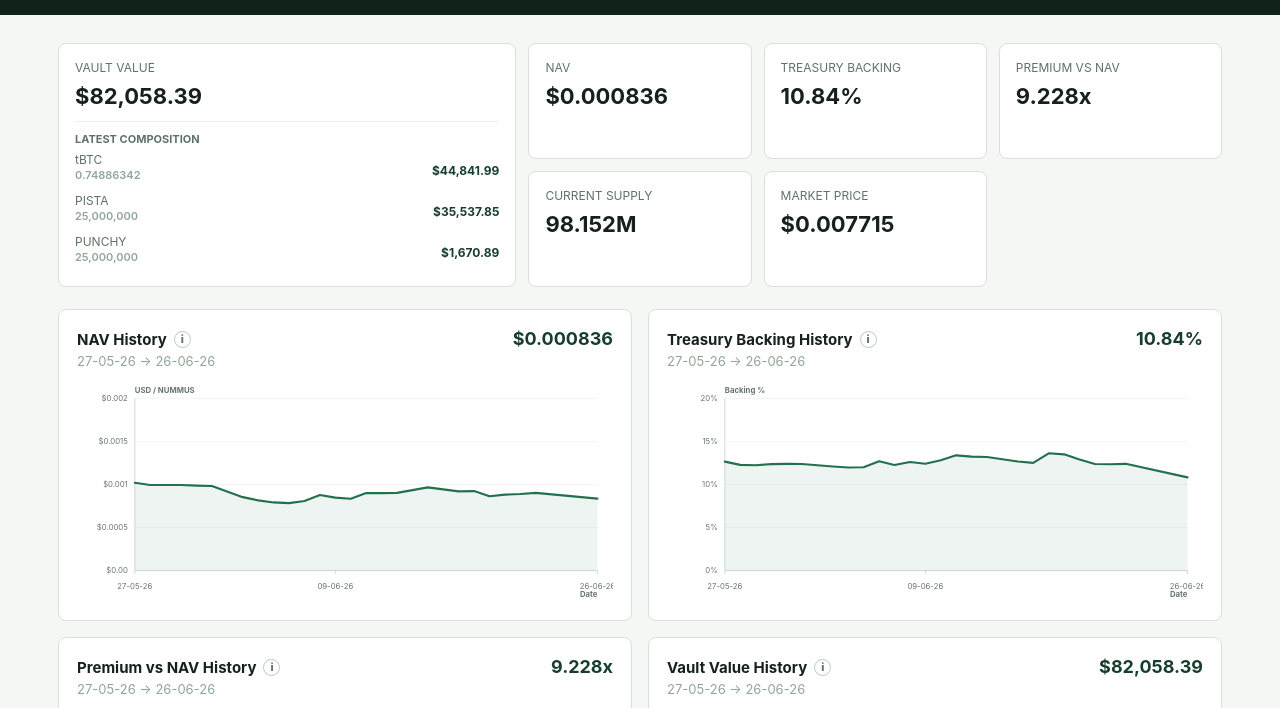
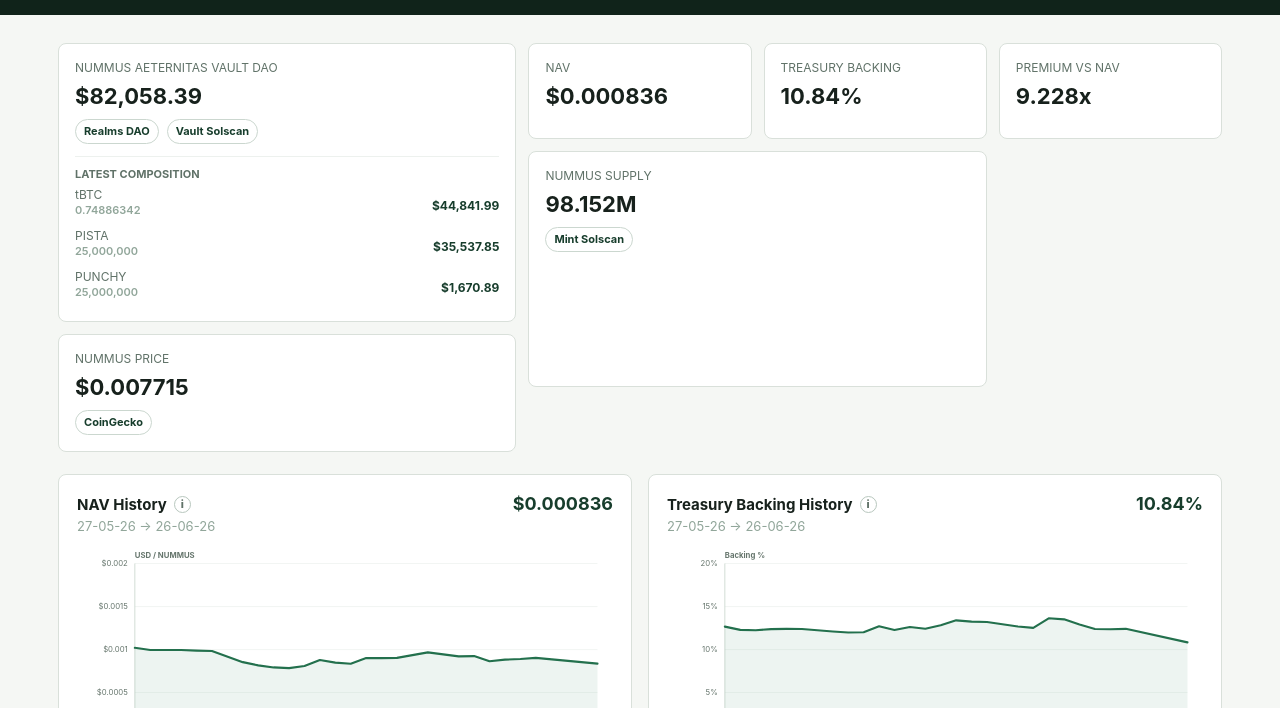
Before and after one commit to Happydao/nummus-nav-dashboard, a website built with Vite: page index.html in a window 1280 px wide. Shown: the part 83-791 px from the top of the page. Built offline with nearby package versions, Linux system fonts and the light colour scheme.

Commit message:
Add KPI source links

```diff
--- a/src/app/main.ts
+++ b/src/app/main.ts
@@ -6,6 +6,10 @@ import { latestRecord, loadHistory, type DailySnapshot, type SupplySnapshot } fr
 import { numberCompact, percent, ratio, tbtcAxis, usd, usdCompact } from "../utils/format.js";
 
 const app = document.querySelector<HTMLDivElement>("#app");
+const NUMMUS_MINT_URL = "https://solscan.io/token/9JK2U7aEkp3tWaFNuaJowWRgNys5DVaKGxWk73VT5ray";
+const REALMS_DAO_URL = "https://app.realms.today/dao/2Czvw7p29thfqNJznuicygBKxh33xoCMuGMH7zbPQ2gp";
+const VAULT_SOLSCAN_URL = "https://solscan.io/account/HtT3yMsAavLQYmd6VSbXSdbAefyZUrrFeEPoTPivde3s";
+const NUMMUS_COINGECKO_URL = "https://www.coingecko.com/en/search?query=NUMMUS";
 
 if (!app) {
   throw new Error("Missing #app root");
@@ -41,12 +45,19 @@ async function render(): Promise<void> {
       </header>
       <div class="content">
         <section class="kpis">
-          ${kpi("Vault Value", usd(latest?.vaultUsd ?? null), vaultComposition)}
+          ${kpi(
+            "Nummus Aeternitas Vault DAO",
+            usd(latest?.vaultUsd ?? null),
+            `${externalLinks([
+              ["Realms DAO", REALMS_DAO_URL],
+              ["Vault Solscan", VAULT_SOLSCAN_URL]
+            ])}${vaultComposition}`
+          )}
           ${kpi("NAV", usd(latest?.nav ?? null))}
           ${kpi("Treasury Backing", percent(latest?.backing ?? null))}
           ${kpi("Premium vs NAV", ratio(latest?.premium ?? null))}
-          ${kpi("Current Supply", numberCompact(latest?.supply ?? null))}
-          ${kpi("Market Price", usd(latest?.marketPrice ?? null))}
+          ${kpi("NUMMUS Supply", numberCompact(latest?.supply ?? null), externalLinks([["Mint Solscan", NUMMUS_MINT_URL]]))}
+          ${kpi("NUMMUS Price", usd(latest?.marketPrice ?? null), externalLinks([["CoinGecko", NUMMUS_COINGECKO_URL]]))}
         </section>
         ${
           unpricedCount > 0
@@ -172,6 +183,19 @@ function vaultCompositionDetails(record: DailySnapshot): string {
   `;
 }
 
+function externalLinks(links: Array<[string, string]>): string {
+  return `
+    <div class="kpi-links">
+      ${links
+        .map(
+          ([label, href]) =>
+            `<a href="${href}" target="_blank" rel="noreferrer">${escapeHtml(label)}</a>`
+        )
+        .join("")}
+    </div>
+  `;
+}
+
 function formatAssetAmount(amount: number | undefined): string {
   if (typeof amount !== "number" || !Number.isFinite(amount)) return "";
   const formatted = new Intl.NumberFormat("en-US", {
--- a/src/app/styles.css
+++ b/src/app/styles.css
@@ -125,6 +125,29 @@ body {
   border-top: 1px solid #edf1ee;
   margin-top: 4px;
   padding-top: 10px;
+}
+
+.kpi-links {
+  display: flex;
+  flex-wrap: wrap;
+  gap: 8px;
+  margin-top: 2px;
+}
+
+.kpi-links a {
+  border: 1px solid #cbd7cf;
+  border-radius: 999px;
+  color: #173d2c;
+  font-size: 11px;
+  font-weight: 700;
+  line-height: 1;
+  padding: 6px 8px;
+  text-decoration: none;
+  white-space: nowrap;
+}
+
+.kpi-links a:hover {
+  background: #edf4ef;
 }
 
 .kpi-breakdown small {
```
